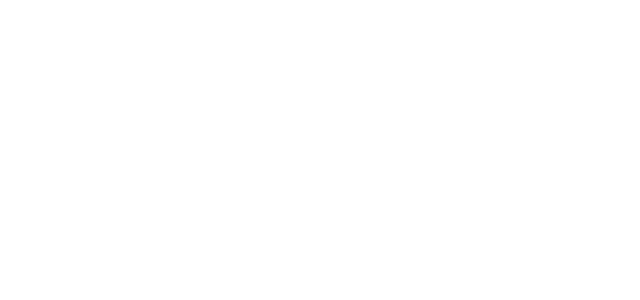
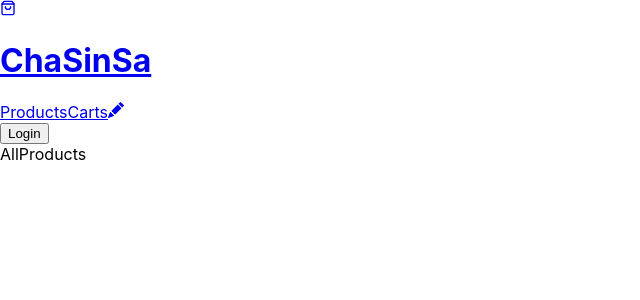
Before and after one commit to chb6734/chasinsa, a React (Create React App) app: page /products in a window 1280 px wide. Shown: the top 300 px of the page, without its empty margins (0-640 px from the left). Built offline with nearby package versions, Linux system fonts and the light colour scheme.

Commit message:
feat: router 적용 및 navBar 틀 완성

```diff
--- a/src/App.js
+++ b/src/App.js
@@ -1,7 +1,13 @@
-import logo from "./logo.svg";
+import Navbar from "./components/Navbar";
+import { Outlet } from "react-router-dom";
 
 function App() {
-  return <></>;
+  return (
+    <>
+      <Navbar />
+      <Outlet />
+    </>
+  );
 }
 
 export default App;
--- /dev/null
+++ b/src/components/Navbar.jsx
@@ -0,0 +1,23 @@
+import React from "react";
+import { Link } from "react-router-dom";
+import { FiShoppingBag } from "react-icons/fi";
+import { BsFillPencilFill } from "react-icons/bs";
+
+export default function Navbar() {
+  return (
+    <header>
+      <Link to="/">
+        <FiShoppingBag />
+        <h1>ChaSinSa</h1>
+      </Link>
+      <nav>
+        <Link to="/products">Products</Link>
+        <Link to="/carts">Carts</Link>
+        <Link to="/products/new">
+          <BsFillPencilFill />
+        </Link>
+      </nav>
+      <button>Login</button>
+    </header>
+  );
+}
--- a/src/index.js
+++ b/src/index.js
@@ -1,13 +1,35 @@
-import React from 'react';
-import ReactDOM from 'react-dom/client';
-import './index.css';
-import App from './App';
-import reportWebVitals from './reportWebVitals';
+import React from "react";
+import ReactDOM from "react-dom/client";
+import { createBrowserRouter, RouterProvider } from "react-router-dom";
+import "./index.css";
+import App from "./App";
+import reportWebVitals from "./reportWebVitals";
+import NotFound from "./pages/NotFound";
+import Home from "./pages/Home";
+import AllProducts from "./pages/AllProducts";
+import Newproduct from "./pages/Newproduct";
+import ProductDetail from "./pages/ProductDetail";
+import MyCart from "./pages/MyCart";
 
-const root = ReactDOM.createRoot(document.getElementById('root'));
+const router = createBrowserRouter([
+  {
+    path: "/",
+    element: <App />,
+    errorElement: <NotFound />,
+    children: [
+      { index: true, path: "/", element: <Home /> },
+      { path: "/products", element: <AllProducts /> },
+      { path: "/products/new", element: <Newproduct /> },
+      { path: "/products/:id", element: <ProductDetail /> },
+      { path: "/carts", element: <MyCart /> },
+    ],
+  },
+]);
+
+const root = ReactDOM.createRoot(document.getElementById("root"));
 root.render(
   <React.StrictMode>
-    <App />
+    <RouterProvider router={router} />
   </React.StrictMode>
 );
 
--- /dev/null
+++ b/src/pages/AllProducts.jsx
@@ -0,0 +1,5 @@
+import React from "react";
+
+export default function AllProducts() {
+  return <div>AllProducts</div>;
+}
--- /dev/null
+++ b/src/pages/Home.jsx
@@ -0,0 +1,5 @@
+import React from "react";
+
+export default function Home() {
+  return <div>Home</div>;
+}
--- /dev/null
+++ b/src/pages/MyCart.jsx
@@ -0,0 +1,5 @@
+import React from "react";
+
+export default function MyCart() {
+  return <div>MyCart</div>;
+}
--- /dev/null
+++ b/src/pages/Newproduct.jsx
@@ -0,0 +1,5 @@
+import React from "react";
+
+export default function Newproduct() {
+  return <div>Newproduct</div>;
+}
--- /dev/null
+++ b/src/pages/NotFound.jsx
@@ -0,0 +1,5 @@
+import React from "react";
+
+export default function NotFound() {
+  return <div>NotFound</div>;
+}
--- /dev/null
+++ b/src/pages/ProductDetail.jsx
@@ -0,0 +1,5 @@
+import React from "react";
+
+export default function ProductDetail() {
+  return <div>productDetail</div>;
+}
```
